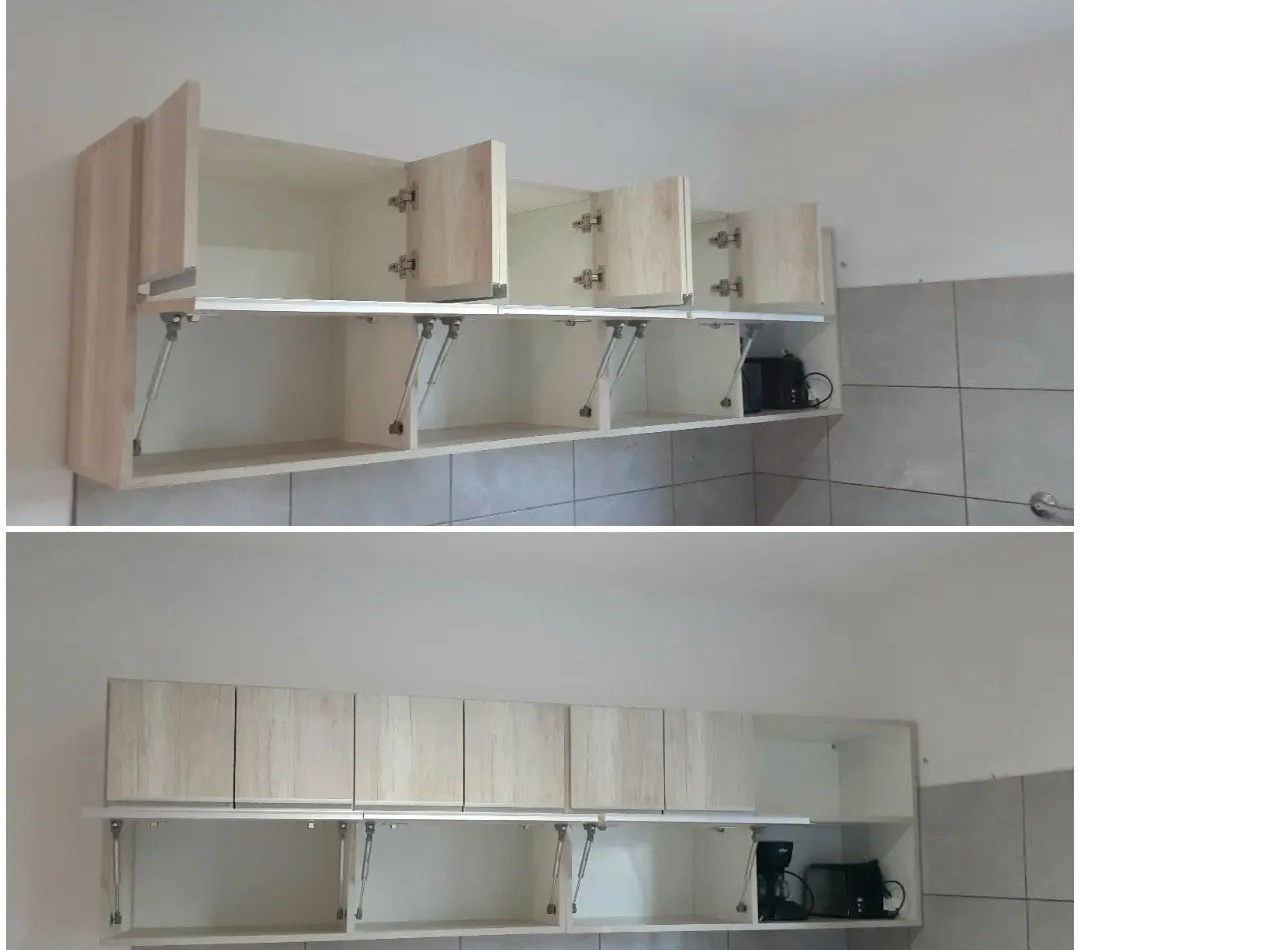
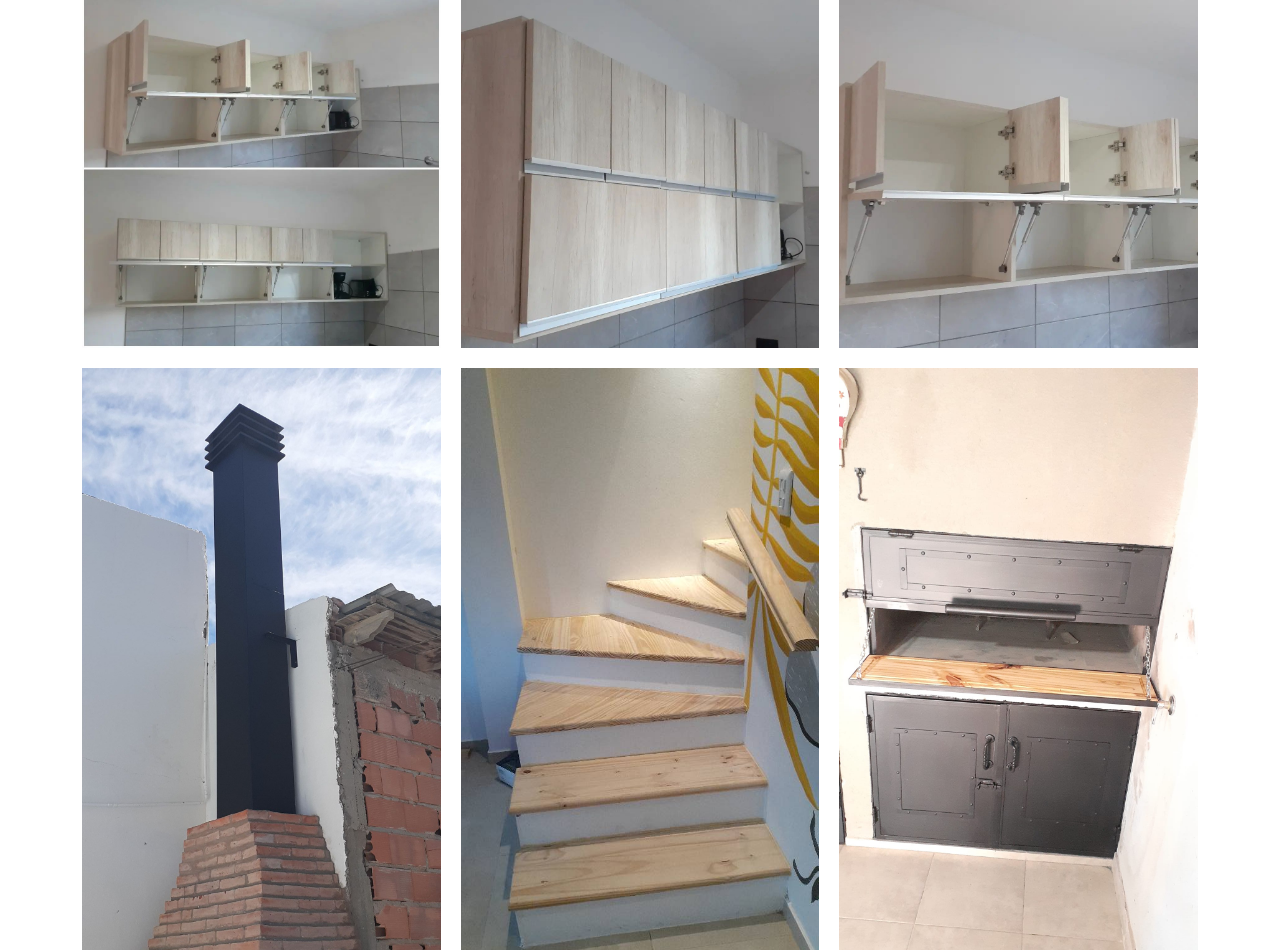
Before and after one commit to RodrikDS/BC-Herreria-Carpinteria, a plain HTML site: page pages/contacto.html in a window 1280 px wide. Shown: the part 401-1351 px from the top of the page. Drawn offline with nearby package versions, Linux system fonts and the light colour scheme; files that its build step writes are made by us from their sources.

Commit message:
agregue galeria grid y arregle logo

```diff
--- a/css/style.css
+++ b/css/style.css
@@ -9,13 +9,24 @@ height: 64px;
     width: 100%;
     justify-content: center;
 }
-.navbar-brand-1 img {
-    height: 64px;
+
+
+img{
+    width: auto;
+    height: auto;
 }
+.gallery {
+    display: grid;
+    grid-template-columns: repeat(3, 1fr);
+    grid-gap: 20px;
+  }
 
-.container-galeria{
-    display: grid;
-}
-.container-galeria{
-    display: grid;
-}
+  .item {
+    overflow: hidden;
+  }
+
+  .item img {
+    max-width: 100%;
+    height: auto;
+
+  }
--- a/pages/contacto.html
+++ b/pages/contacto.html
@@ -6,7 +6,7 @@
     <meta name="viewport" content="width=, initial-scale=1.0">
     <link rel="stylesheet" href="https://cdn.jsdelivr.net/npm/bootstrap-icons@1.10.4/font/bootstrap-icons.css">
     <link href="https://cdn.jsdelivr.net/npm/bootstrap@5.3.0-alpha3/dist/css/bootstrap.min.css" rel="stylesheet" integrity="sha384-KK94CHFLLe+nY2dmCWGMq91rCGa5gtU4mk92HdvYe+M/SXH301p5ILy+dN9+nJOZ" crossorigin="anonymous">
-    <link rel="stylesheet" href="css/style.css">
+    <link rel="stylesheet" href="../css/style.css">
 
 
     <title>contacto</title>
@@ -15,7 +15,7 @@
     <header>
         <nav class="navbar navbar-expand-lg bg-dark" data-bs-theme="dark">
             <div class="container-fluid">
-              <a class="navbar-brand-1" href="#">
+              <a class="navbar-brand" href="#">
                 <img src="../img/bc-logo.png" alt="logo">
               </a>
               <div class="row pb-4 pt-4 titulos text-center">
@@ -63,19 +63,33 @@
 
         <section>
             <h1>Galeria</h1>
-              <div class="container-galeria">
-                <img src="../img-contact/alacena-1.jpg" alt="alacena-1">
-                <img src="../img-contact/alacena-2.jpg" alt="alacena-2">
-                <img src="../img-contact/alacena-3.jpg" alt="alacena-3">
-                <img src="../img-contact/chimenea-1.jpg" alt="chimenea-1">
-                <img src="../img-contact/chimenea-2.jpg" alt="chimenea-2">
-                <img src="../img-contact/escalones-1.jpg" alt="escalones-1">
-                <img src="../img-contact/escalones-2.jpg" alt="escalones-2">
-                <img src="../img-contact/escalones-3.jpg" alt="escalones-3">
-                <img src="../img-contact/parrilla-1.jpg" alt="parrilla-1">
+            <div class="container">
+                <div class="gallery">
+                    <div class="item">
+                      <img src="../img-contact/alacena-1.jpg">
+                    </div>
+                    <div class="item">
+                      <img src="../img-contact/alacena-2.jpg">
+                    </div>
+                    <div class="item">
+                      <img src="../img-contact/alacena-3.jpg">
+                    </div>
+                    <div class="item">
+                      <img src="../img-contact/chimenea-2.jpg">
+                    </div>
+                    <div class="item">
+                      <img src="../img-contact/escalones-1.jpg">
+                    </div>
+                    <div class="item">
+                      <img src="../img-contact/parrilla-1.jpg">
+                    </div>
+                  </div>
+            </div>
+
 
 
         </section>
+
         <section>
             <h1>Contacto</h1>
             <!-- usando ../ salgo de la carpeta en la que estoy. si son varios niveles atras usamos ../../ las veces necesarias -->
```
Also changed, not shown: index.html (+5 -3 lines).
